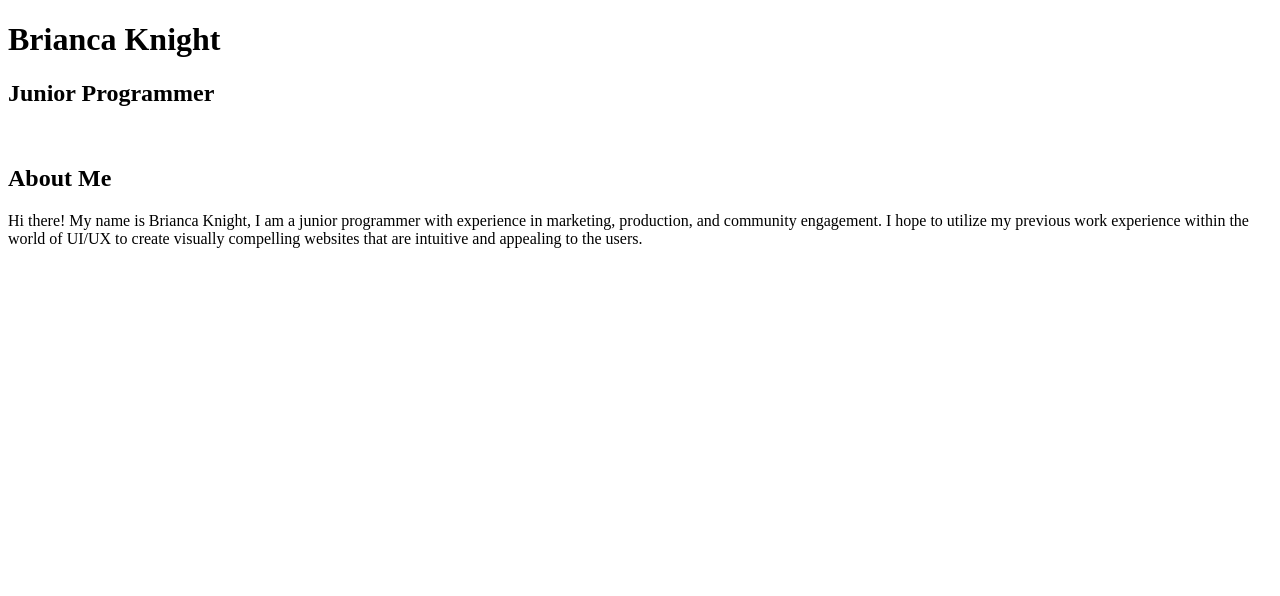
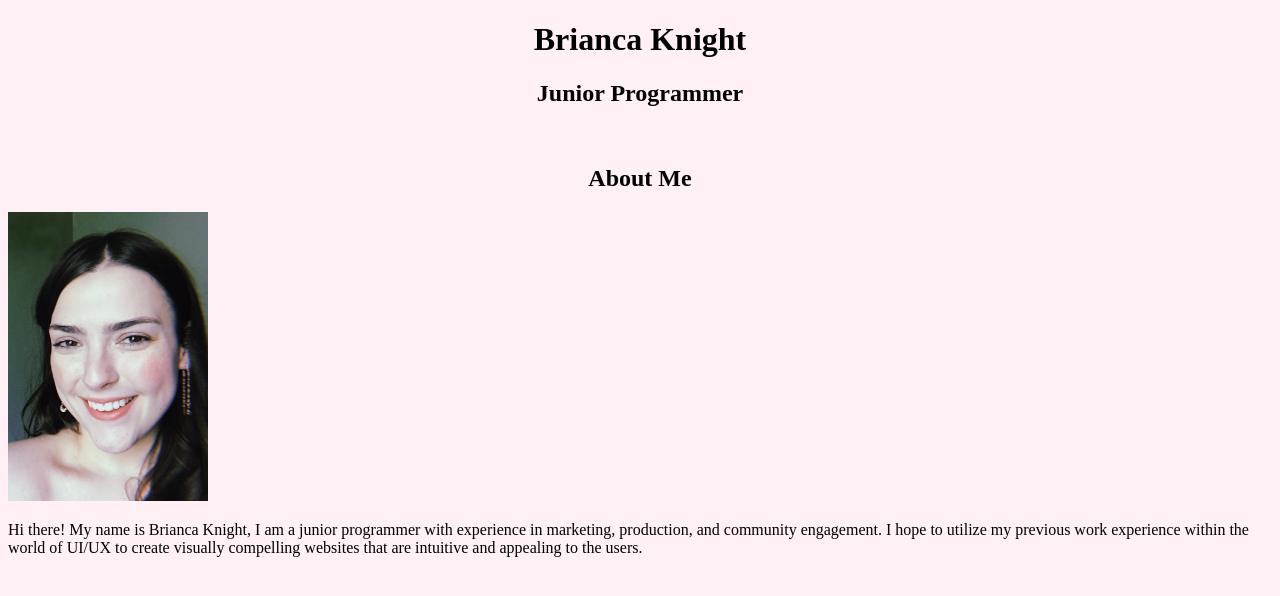
Before and after one commit to BriancaKnight/Profile-Page, a plain HTML site: page portfolio-page.html in a window 1280 px wide. Drawn offline with Linux system fonts and the light colour scheme.

Commit message:
Add photo and background color

```diff
--- a/portfolio-page.html
+++ b/portfolio-page.html
@@ -10,7 +10,7 @@
   <h2>Junior Programmer</h2>
 <br>
   <h2>About Me</h2>
-  <img src=""
+  <img src="img/pro-pic.jpg" width="200">
 <p>Hi there! My name is Brianca Knight, I am a junior programmer with experience in marketing, production, and community engagement. I hope to utilize my previous work experience within the world of UI/UX to create visually compelling websites that are intuitive and appealing to the users.</p>
 
 
--- a/styles.css
+++ b/styles.css
@@ -0,0 +1,11 @@
+body {
+  background-color: lavenderblush;
+}
+
+h1 {
+  text-align: center;
+}
+
+h2{
+  text-align: center;
+}
```
Also changed, not shown: img/pro-pic.jpg (added), 2 other files.
